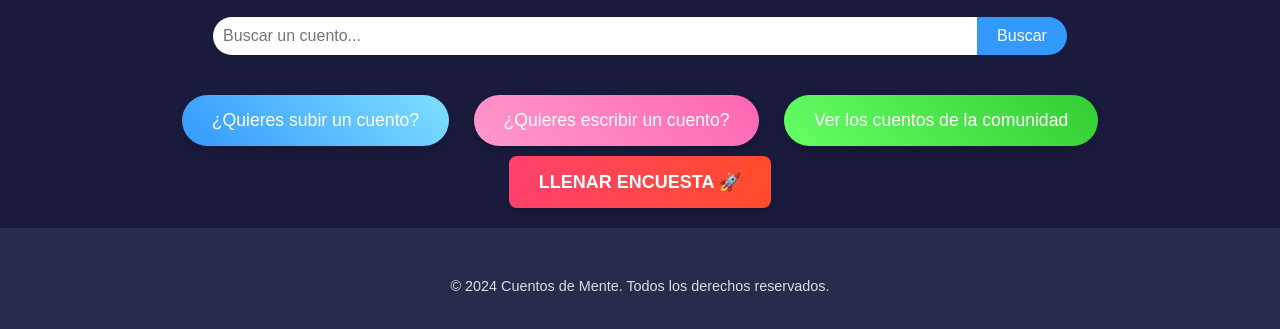
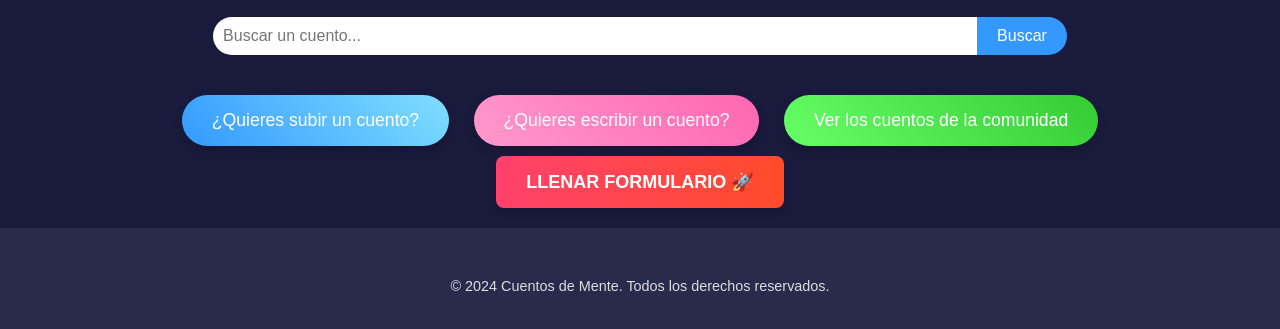
Before and after one commit to sebastianUYt67/sebastianUYt67.github.io, a plain HTML site: page index.html in a window 1280 px wide. Shown: the part 502-831 px from the top of the page. Drawn offline with Linux system fonts and the light colour scheme.

Commit message:
Update index.html

```diff
--- a/index.html
+++ b/index.html
@@ -380,7 +380,7 @@
 
         <body>
             <button class="btn-dinamico" onclick="window.location.href='2index.html'">
-            LLENAR ENCUESTA 🚀
+            LLENAR FORMULARIO 🚀
             </button>
     </body>
 
```
